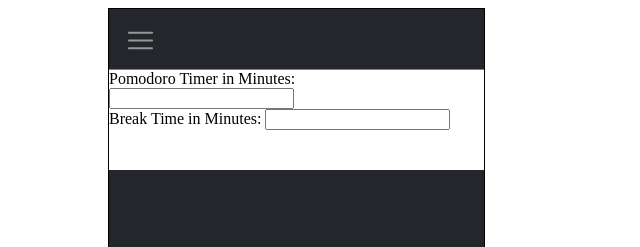
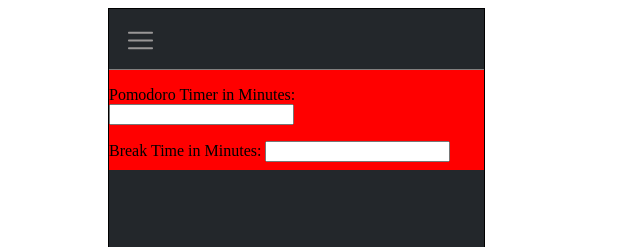
Before and after one commit to forral/Build-a-Pomodoro-Clock, a plain HTML site: page index.html in a window 1280 px wide. Both pictures are taken after a click on the button 133 px from the left and 32 px from the top of the page. Shown: the top 247 px of the page, without its empty margins (0-640 px from the left). Drawn offline with Linux system fonts and the light colour scheme.

Commit message:
hidden menu basic style added

```diff
--- a/index.html
+++ b/index.html
@@ -35,13 +35,13 @@
           </g>
         </svg>
       </button>
+        <div class="menu">
+          <p>Pomodoro Timer in Minutes: <input type="text"></p>
+          <p>Break Time in Minutes: <input type="text"></p>
+        </div>
     </div>
 
     <div class="display-wrapper">
-      <div class="menu hidden">
-        Pomodoro Timer in Minutes: <input type="text"> <br>
-        Break Time in Minutes: <input type="text">
-      </div>
       <div class="title hidden">break time</div>
       <div class="display">
         <div id="minutes"></div>
--- a/scripts.js
+++ b/scripts.js
@@ -259,7 +259,7 @@
 }
 
 function toggleMenu() {
- menu.classList.toggle('hidden');
+ menu.classList.toggle('show');
 }
 
 // # put on trello:
--- a/style.css
+++ b/style.css
@@ -53,13 +53,11 @@
 .down {
   background-color: white;
   width: 100%;
-  /* height: 0%; */
 }
 
 .up {
   background-color: #23272b;
   width: 100%;
-  /* height: 0%; */
 }
 
 .hidden {
@@ -76,5 +74,15 @@
 }
 
 .menu {
-  height: 100px;
+  max-height: 0;
+  background-color: red;
+  position: relative;
+  top: 13px;
+  transition: max-height 300ms ease-in;
+  overflow: hidden;
 }
+
+.show {
+  max-height: 100px;
+  overflow: hidden;
+}
```
